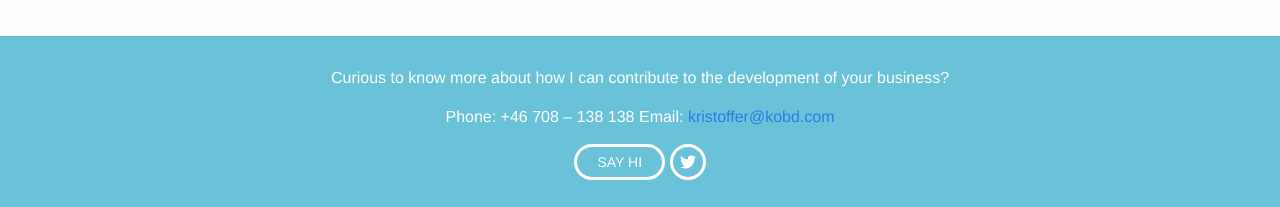
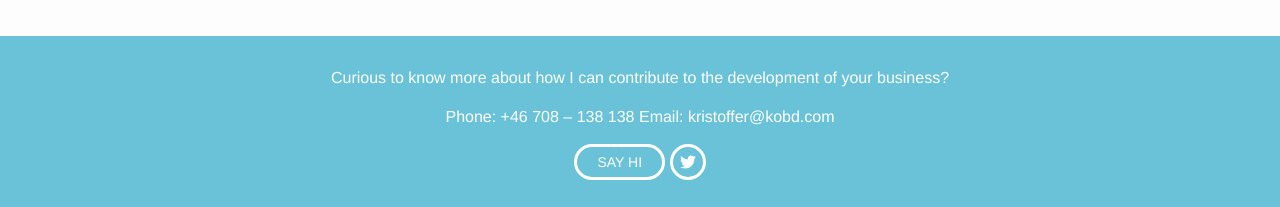
Before and after one commit to thomaswaern/krol, a Jekyll site: the page built from index.md, in a window 1280 px wide and 1400 px high, scrolled down 461 px. Shown: the part 1190-1397 px from the top of the window. Built offline with Jekyll 4.4.1, drawn with Linux system fonts in a browser that asks for light colours.

Commit message:
Footer link styling

```diff
--- a/_sass/_layout.scss
+++ b/_sass/_layout.scss
@@ -140,7 +140,7 @@
 
         display:inline-block;
 
-        a:hover, a:visited{
+        a, a:link, a:hover, a:visited{
             color:white;
         }
     }
```
